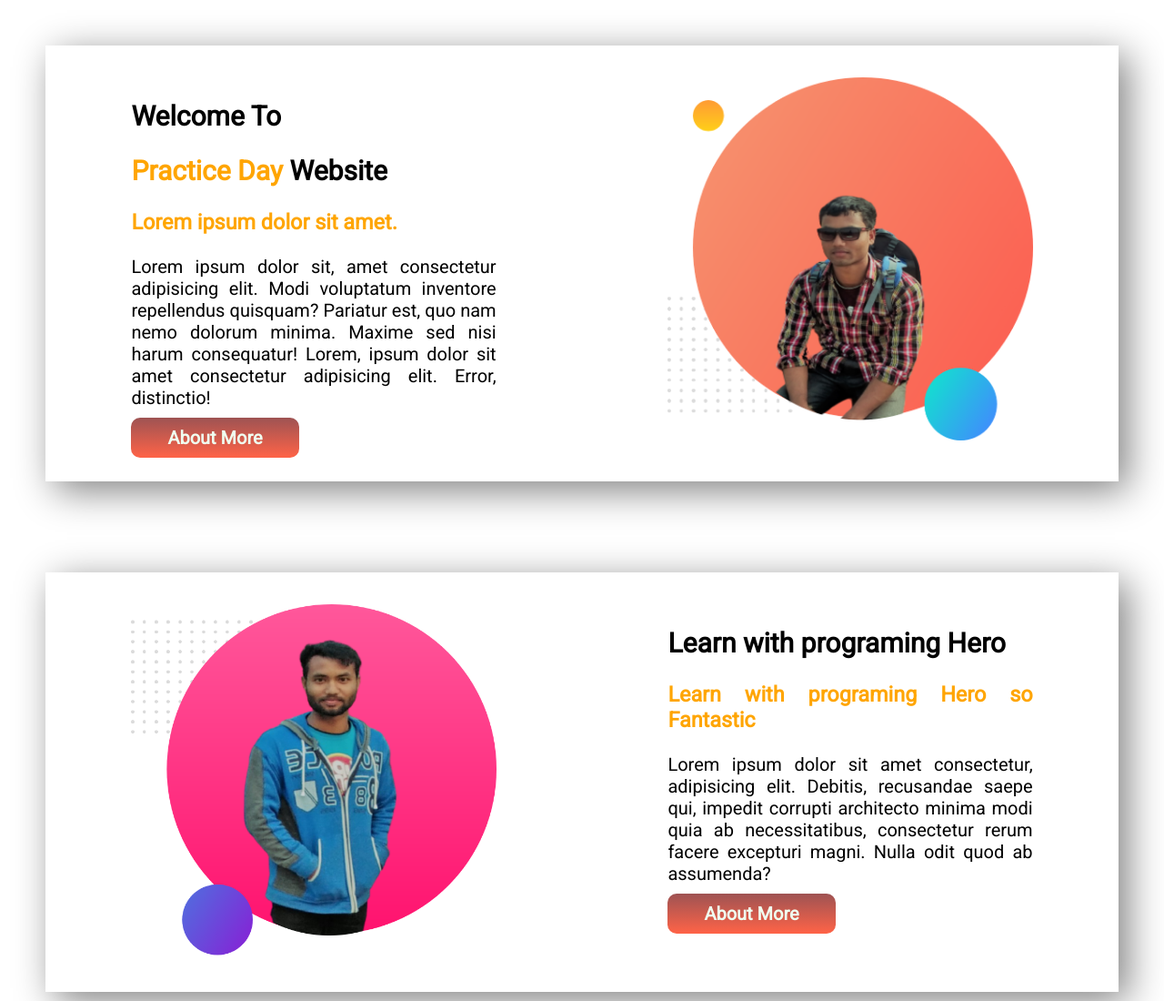
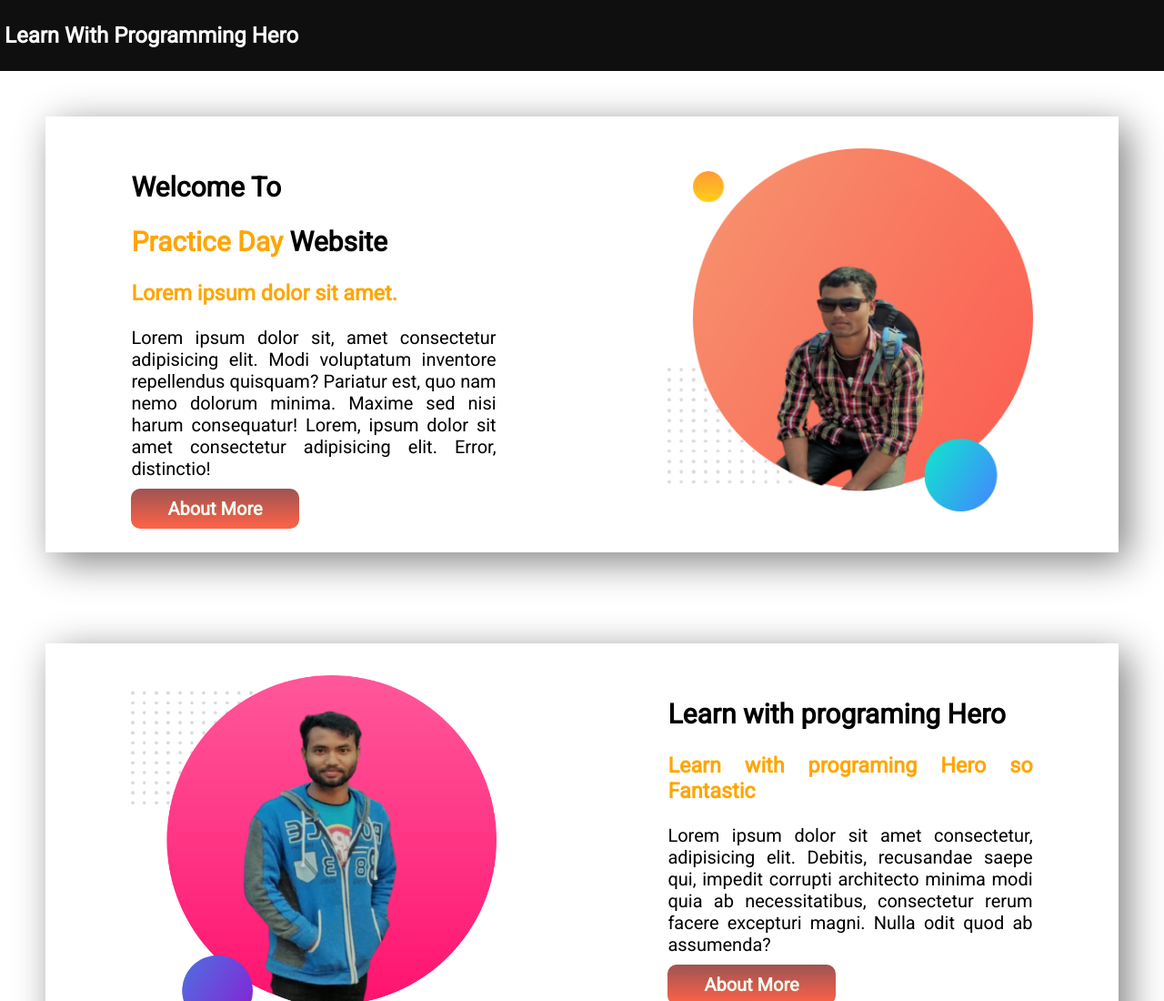
Before and after one commit to Shipon-Roy/first-practice, a plain HTML site: page index.html in a window 1280 px wide. Shown: the top 1100 px of the page at 91% size. Drawn offline with Linux system fonts and the light colour scheme.

Commit message:
header added

```diff
--- a/index.html
+++ b/index.html
@@ -11,6 +11,9 @@
     <link rel="stylesheet" href="style.css">
 </head>
 <body>
+    <section class="header">
+        <h1>Learn With Programming Hero</h1>
+    </section>
     <section class="top-section ">
             <div class="sadow comon-section">
                 <div class="top-div">
--- a/style.css
+++ b/style.css
@@ -2,6 +2,11 @@ body{
     font-family: 'Roboto', sans-serif;
     margin: 0;
     padding: 0;
+}
+.header{
+    background-color: rgb(15, 15, 15);
+    color: white;
+    padding: 5px;
 }
 .comon-section{
     display: flex;
```
